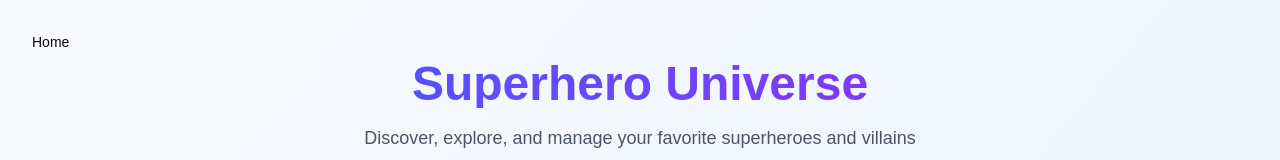
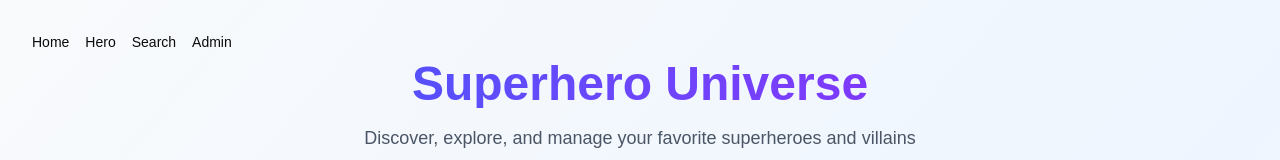
Before and after one commit to fabsotom97/heroes-app-spa, a React (Vite) app: page / in a window 1280 px wide. Shown: the top 160 px of the page. Built offline with nearby package versions, Linux system fonts and the light colour scheme.

Commit message:
moved navigation items array to its component

```diff
--- a/src/components/custom/CustomNavigationMenu.tsx
+++ b/src/components/custom/CustomNavigationMenu.tsx
@@ -1,15 +1,42 @@
 import { Link } from "react-router";
 import { NavigationMenu, NavigationMenuItem, NavigationMenuLink, NavigationMenuList } from "../ui/navigation-menu";
+
+
+interface NavigationItem {
+    path: string;
+    label: string;
+}
+
+const items: NavigationItem[] = [
+    {
+        path: '/',
+        label: 'Home',
+    },
+    {
+        path: '/heroes/1',
+        label: 'Hero',
+    },
+    {
+        path: 'search',
+        label: 'Search',
+    },
+    {
+        path: '/admin',
+        label: 'Admin',
+    },
+];
 
 export const CustomNavigationMenu = () => {
     return (
         <NavigationMenu>
             <NavigationMenuList>
-                <NavigationMenuItem>
-                    <NavigationMenuLink>
-                        <Link to="/">Home</Link>
-                    </NavigationMenuLink>
-                </NavigationMenuItem>
+                {items.map(item => (
+                    <NavigationMenuItem>
+                        <NavigationMenuLink>
+                            <Link to={item.path}>{item.label}</Link>
+                        </NavigationMenuLink>
+                    </NavigationMenuItem>
+                ))}
             </NavigationMenuList>
         </NavigationMenu>
     );
--- a/src/heroes/layouts/HeroesLayout.tsx
+++ b/src/heroes/layouts/HeroesLayout.tsx
@@ -1,29 +1,5 @@
 import { CustomNavigationMenu } from "@/components/custom/CustomNavigationMenu";
-import { Link, Outlet } from "react-router";
-
-interface RouteLink {
-    path: string;
-    label: string;
-}
-
-const links: RouteLink[] = [
-    {
-        path: '/',
-        label: 'Home',
-    },
-    {
-        path: '/heroes/1',
-        label: 'Hero',
-    },
-    {
-        path: 'search',
-        label: 'Search',
-    },
-    {
-        path: '/admin',
-        label: 'Admin',
-    },
-];
+import { Outlet } from "react-router";
 
 export const HeroesLayout = () => {
     return (
```
